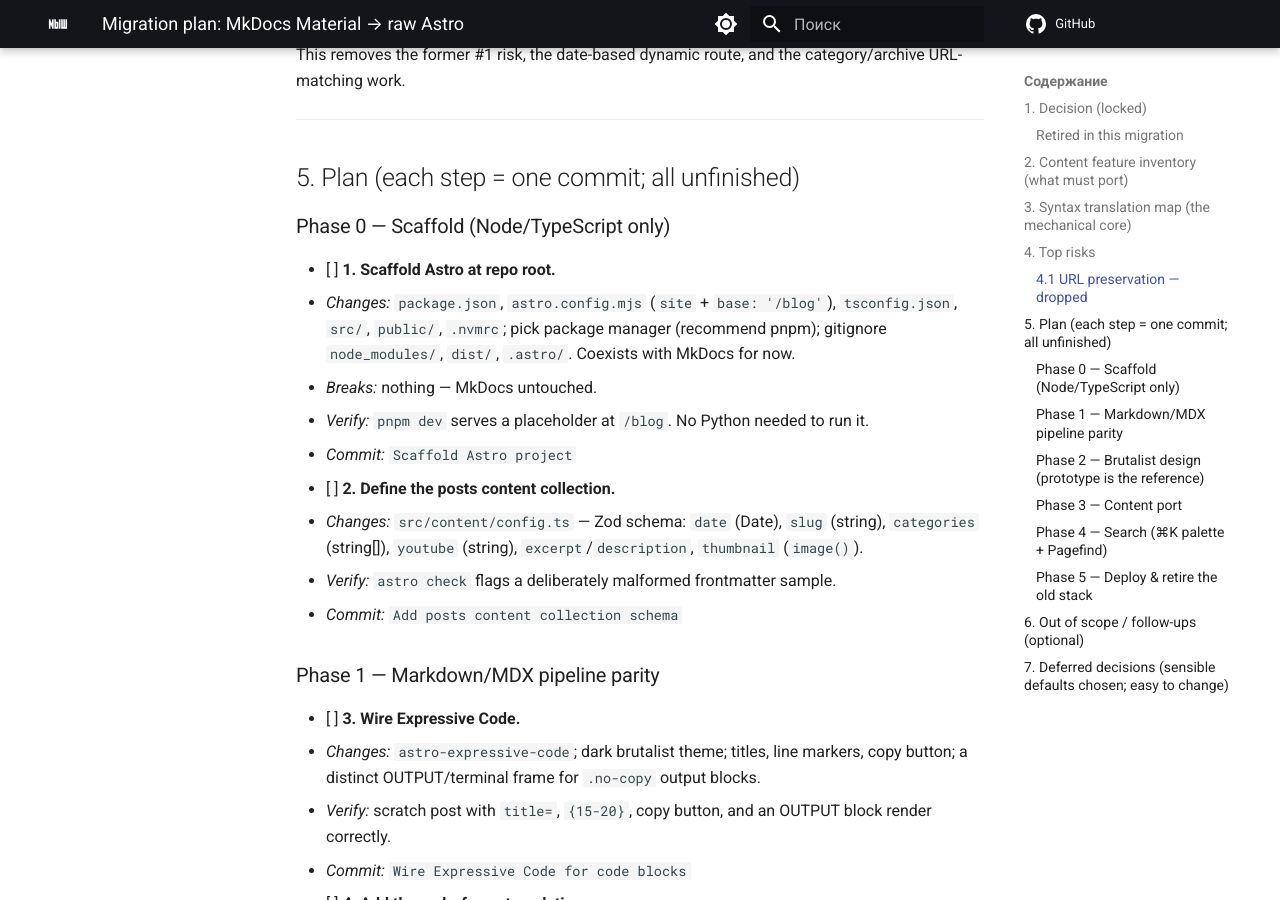
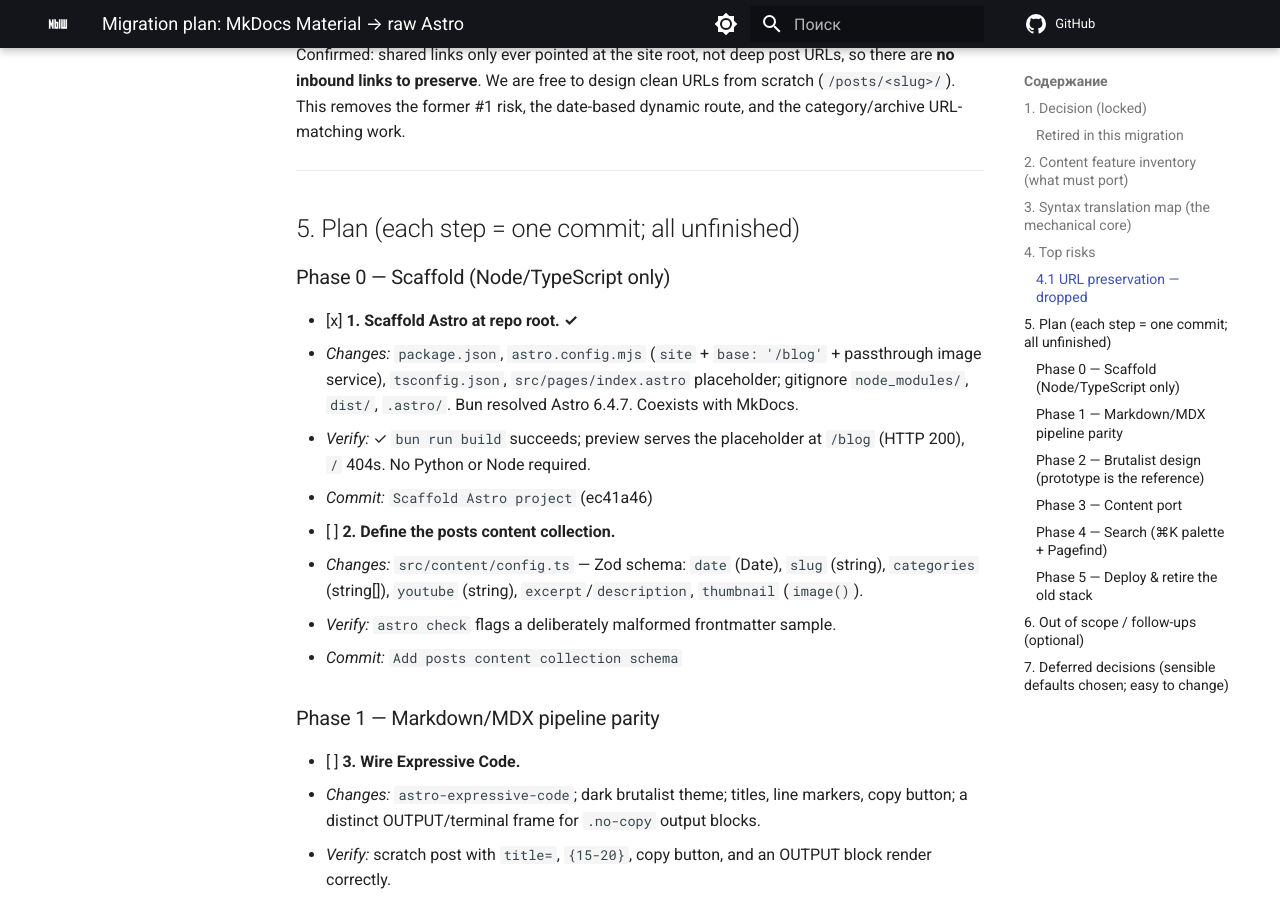
Before and after one commit to mouseml/blog, an MkDocs documentation site: the page built from docs/plans/astro-migration.md, in a window 1280 px wide and 900 px high, scrolled down 3727 px. Built offline with MkDocs 1.6.1 and Material for MkDocs 9.7.7, drawn with Linux system fonts in a browser that asks for light colours; comment, search, counter and statistics services are not loaded; some of the changed text lies outside the part shown.

Commit message:
Update migration plan: step 1 done, Bun toolchain
Reflect the resolved runtime (Bun + Astro 6, not pnpm/Node) and mark scaffold complete.

Co-Authored-By: Claude Opus 4.8 (1M context) <noreply@anthropic.com>

```diff
--- a/docs/plans/astro-migration.md
+++ b/docs/plans/astro-migration.md
@@ -1,6 +1,6 @@
 # Migration plan: MkDocs Material → raw Astro
 
-- **Status:** in progress — step 1 (scaffold), branch `astro-migration` from `main`
+- **Status:** in progress — step 1 ✓ (Bun + Astro 6, serves at /blog); next: step 2. Branch `astro-migration` from `main`.
 - **Date:** 2026-06-16 (rev. 3 — dropped URL preservation; retired Python/Manim incl. deleting `scripts/`; in-place on a branch, not a new repo; folded in design prototype)
 - **Owner:** мыш (single dev)
 - **Verdict:** proceed. Migrate now while the corpus is ~7 posts.
@@ -9,7 +9,7 @@
 
 ## 1. Decision (locked)
 
-Replace MkDocs Material with **hand-built Astro**, on a **single TypeScript/Node toolchain**:
+Replace MkDocs Material with **hand-built Astro**, on a **single Bun + TypeScript toolchain** (Bun is already installed and is what the design prototype's dc-runtime builds with):
 
 - **Astro** (general content framework, not a docs theme) — the site is a video-companion content blog (a reverse-chron "Лента" feed of YouTube-thumbnail posts + full-text search), not an API-docs site.
 - **Build the look from scratch** (no Starlight). The design prototype (`../blog-prototype/`) is the reference: **dark-only brutalist** — pure black, white text, hairline `rgba(255,255,255,.16)` borders, no radius, no shadows.
@@ -87,11 +87,10 @@ Confirmed: shared links only ever pointed at the site root, not deep post URLs,
 
 ### Phase 0 — Scaffold (Node/TypeScript only)
 
-- [ ] **1. Scaffold Astro at repo root.**
-  - *Changes:* `package.json`, `astro.config.mjs` (`site` + `base: '/blog'`), `tsconfig.json`, `src/`, `public/`, `.nvmrc`; pick package manager (recommend pnpm); gitignore `node_modules/`, `dist/`, `.astro/`. Coexists with MkDocs for now.
-  - *Breaks:* nothing — MkDocs untouched.
-  - *Verify:* `pnpm dev` serves a placeholder at `/blog`. No Python needed to run it.
-  - *Commit:* `Scaffold Astro project`
+- [x] **1. Scaffold Astro at repo root. ✓**
+  - *Changes:* `package.json`, `astro.config.mjs` (`site` + `base: '/blog'` + passthrough image service), `tsconfig.json`, `src/pages/index.astro` placeholder; gitignore `node_modules/`, `dist/`, `.astro/`. Bun resolved Astro 6.4.7. Coexists with MkDocs.
+  - *Verify:* ✓ `bun run build` succeeds; preview serves the placeholder at `/blog` (HTTP 200), `/` 404s. No Python or Node required.
+  - *Commit:* `Scaffold Astro project` (ec41a46)
 
 - [ ] **2. Define the posts content collection.**
   - *Changes:* `src/content/config.ts` — Zod schema: `date` (Date), `slug` (string), `categories` (string[]), `youtube` (string), `excerpt`/`description`, `thumbnail` (`image()`).
@@ -182,7 +181,7 @@ Confirmed: shared links only ever pointed at the site root, not deep post URLs,
     - Delete MkDocs: `mkdocs.yaml`, `docs/javascripts/mathjax.js`, the old `docs/` MkDocs tree (content now in `src/content`).
     - Delete Python project: `pyproject.toml`, `uv.lock`, `.python-version`, `.venv/`, `.ruff_cache/`; remove `manim`/`pandas`/`mkdocs` deps.
     - Delete `scripts/` (Manim source) — retained in git history; no dead code in the tree. (Independent of MkDocs, so it can land earlier as its own commit.)
-    - Rewrite `README.md`: Node/TS dev (`pnpm install` / `pnpm dev`); remove `uv sync` / `mkdocs serve` / Manim reproducibility steps; keep the CC license section.
+    - Rewrite `README.md`: Bun dev (`bun install` / `bun run dev`); remove `uv sync` / `mkdocs serve` / Manim reproducibility steps; keep the CC license section.
     - Slim `.gitignore` to Node-oriented.
   - *Verify:* a fresh clone builds and serves with **Node only** — no Python anywhere in the path.
   - *Commit:* `Retire MkDocs and Python toolchain`
@@ -201,4 +200,4 @@ Confirmed: shared links only ever pointed at the site root, not deep post URLs,
 - **Theme:** dark-only (per prototype).
 - **Category pages:** none — flat feed + search (per prototype). Categories stay as display metadata; add filtering later if wanted.
 - **Fonts:** self-host via Fontsource (recommended) vs Google CDN.
-- **Package manager:** pnpm (recommended).
+- **Runtime + package manager:** Bun (resolved — installed, and already used for the prototype's dc-runtime). Astro 6, static output.
```
